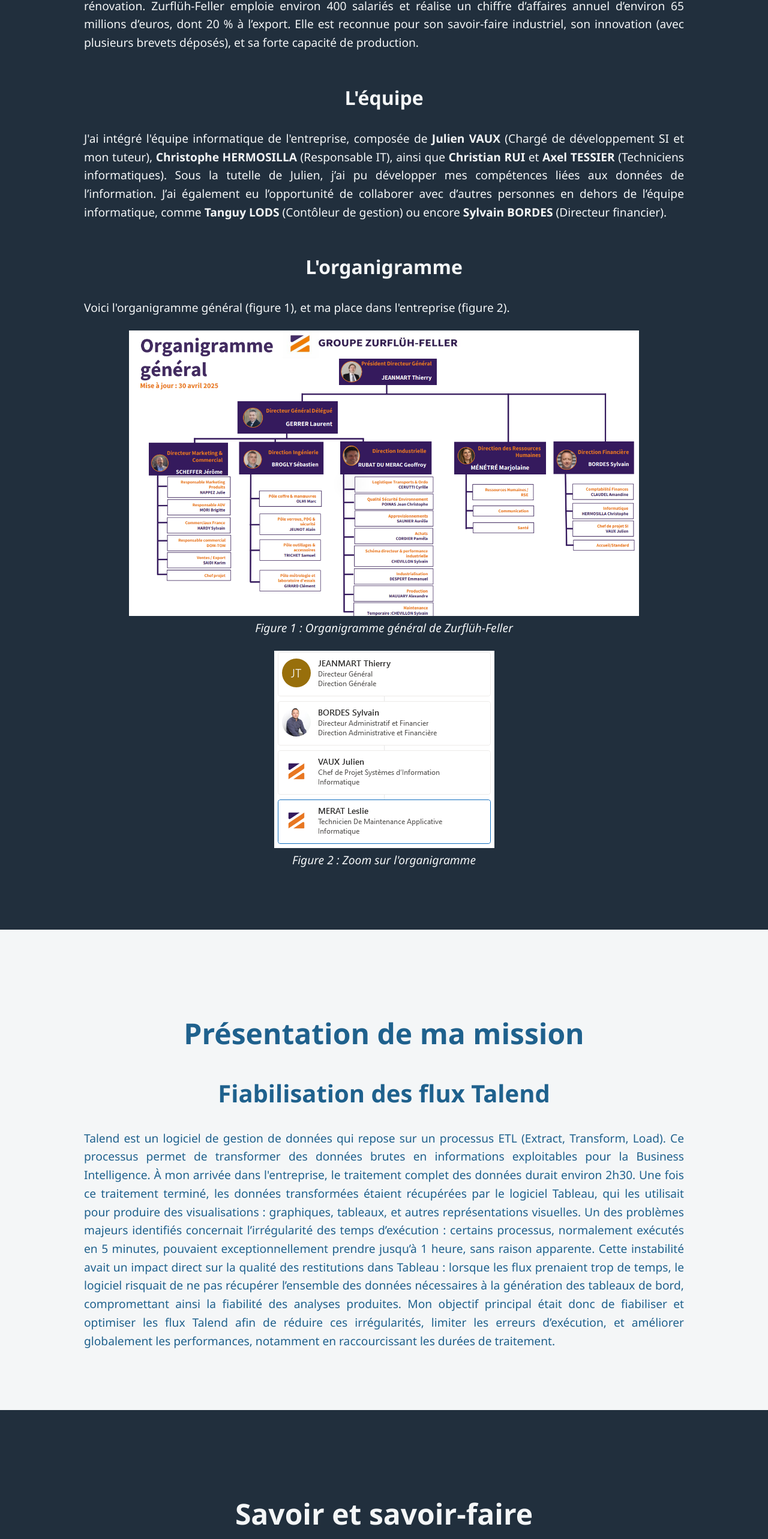
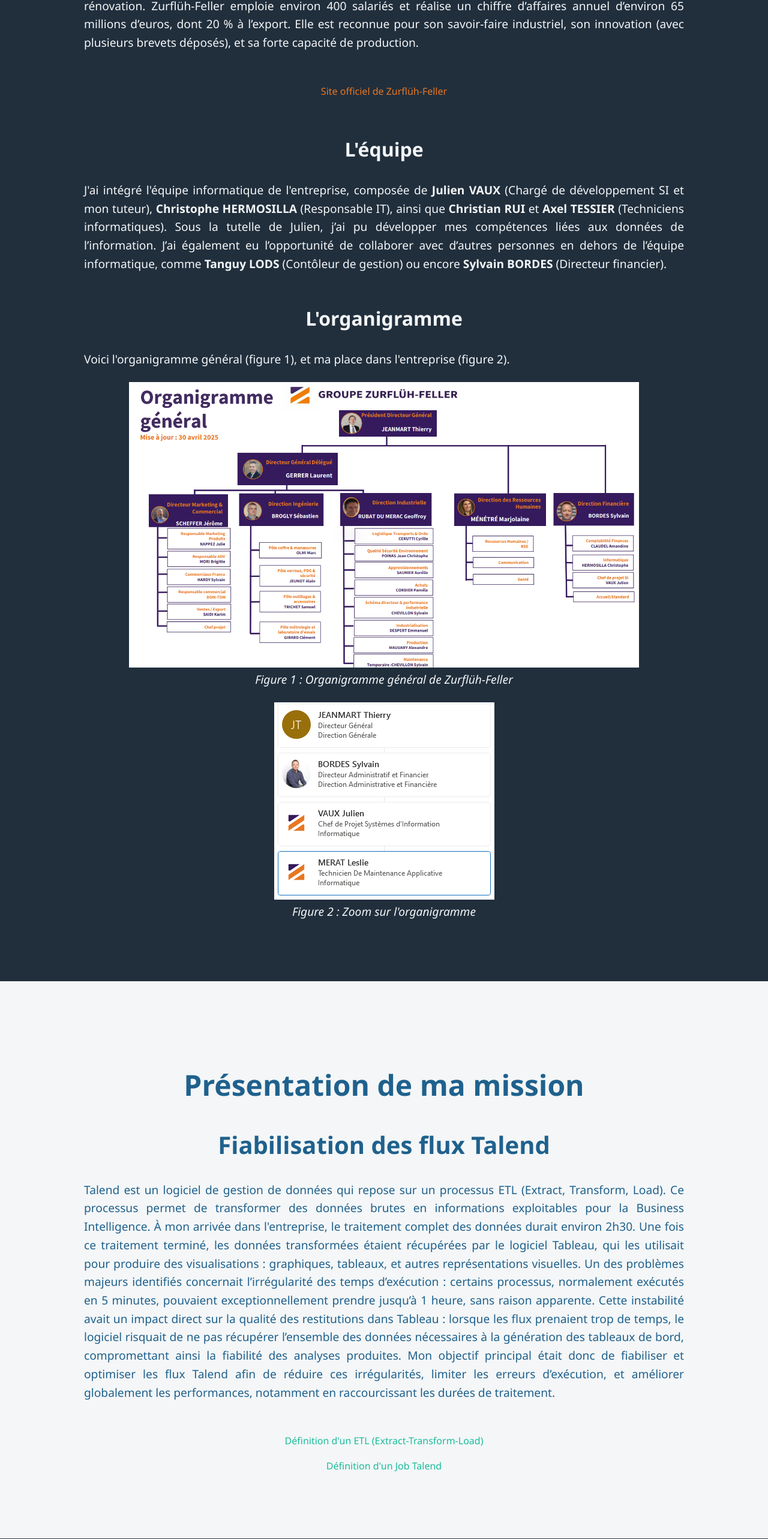
Before and after one commit to lmerat-iut90/lmerat-iut90.github.io, a Vue app: page / in a window 1280 px wide. Shown: the part 1492-4058 px from the top of the page at 60% size. Built offline with nearby package versions, Linux system fonts and the light colour scheme.

Commit message:
petit style

```diff
--- a/src/components/About.vue
+++ b/src/components/About.vue
@@ -15,6 +15,13 @@
             L'entreprise évolue dans le secteur de la fermeture du bâtiment, en tant que leader européen des composants pour volets roulants. Elle conçoit, fabrique et commercialise une large gamme de produits destinés aux professionnels du neuf et de la rénovation.
 
             Zurflüh-Feller emploie environ 400 salariés et réalise un chiffre d’affaires annuel d’environ 65 millions d’euros, dont 20 % à l’export. Elle est reconnue pour son savoir-faire industriel, son innovation (avec plusieurs brevets déposés), et sa forte capacité de production.</p>
+        <br><br>
+        <div class="liens-info">
+            <a href="https://www.zurfluh-feller.fr" target="_blank" rel="noopener noreferrer">
+                Site officiel de Zurflüh-Feller
+
+            </a>
+        </div>
         <br>
         <h3>L'équipe</h3>
         <p>J'ai intégré l'équipe informatique de l'entreprise, composée de <b>Julien VAUX</b> (Chargé de développement SI et mon tuteur), <b>Christophe HERMOSILLA</b> (Responsable IT), ainsi que <b>Christian RUI</b> et <b>Axel TESSIER</b> (Techniciens informatiques). Sous la tutelle de Julien, j’ai pu développer mes compétences liées aux données de l’information. J’ai également eu l’opportunité de collaborer avec d’autres personnes en dehors de l’équipe informatique, comme <b>Tanguy LODS</b> (Contôleur de gestion) ou encore <b>Sylvain BORDES</b> (Directeur financier).</p>
@@ -86,6 +93,20 @@
 .img p {
     text-align: center;
 }
+
+.liens-info a {
+    display: inline-block;
+    margin: 10px 0;
+    color: #E87722;
+    font-weight: 500;
+    text-decoration: none;
+    transition: all 0.3s ease;
+}
+
+.liens-info a:hover {
+    text-decoration: underline;
+    color: #16a085;
+}
 </style>
 <script setup>
 </script>
--- a/src/components/Work.vue
+++ b/src/components/Work.vue
@@ -10,7 +10,17 @@ Un des problèmes majeurs identifiés concernait l’irrégularité des temps d
 
 Cette instabilité avait un impact direct sur la qualité des restitutions dans Tableau : lorsque les flux prenaient trop de temps, le logiciel risquait de ne pas récupérer l’ensemble des données nécessaires à la génération des tableaux de bord, compromettant ainsi la fiabilité des analyses produites.
 
-Mon objectif principal était donc de fiabiliser et optimiser les flux Talend afin de réduire ces irrégularités, limiter les erreurs d’exécution, et améliorer globalement les performances, notamment en raccourcissant les durées de traitement.</p>
+Mon objectif principal était donc de fiabiliser et optimiser les flux Talend afin de réduire ces irrégularités, limiter les erreurs d’exécution, et améliorer globalement les performances, notamment en raccourcissant les durées de traitement.</p><br><br>
+      <div class="liens-info">
+        <a href=" https://fr.wikipedia.org/wiki/Extract-transform-load" target="_blank" rel="noopener noreferrer">
+            Définition d'un ETL (Extract-Transform-Load)
+        </a><br>
+        <a href="https://axysweb.com/le-lexique-pour-comprendre-et-utiliser-le-studio-talend/#:~:text=Un%20job%20Talend%20est%20la,processus%20de%20flux%20de%20donn%C3%A9es." target="_blank" rel="noopener noreferrer">
+            Définition d'un Job Talend
+        </a>
+      </div>
+
+
 
 
   </div>
@@ -38,4 +48,20 @@ h1,h2,p {
     line-height: 1.6;
     text-align: justify;
 }
+
+.liens-info a {
+    display: inline-block;
+    margin: 10px 0;
+    color: #1abc9c;
+    font-weight: 500;
+    text-decoration: none;
+    transition: all 0.3s ease;
+}
+
+.liens-info a:hover {
+    text-decoration: underline;
+    color: #E87722;
+}
 </style>
+<script setup>
+</script>
```
